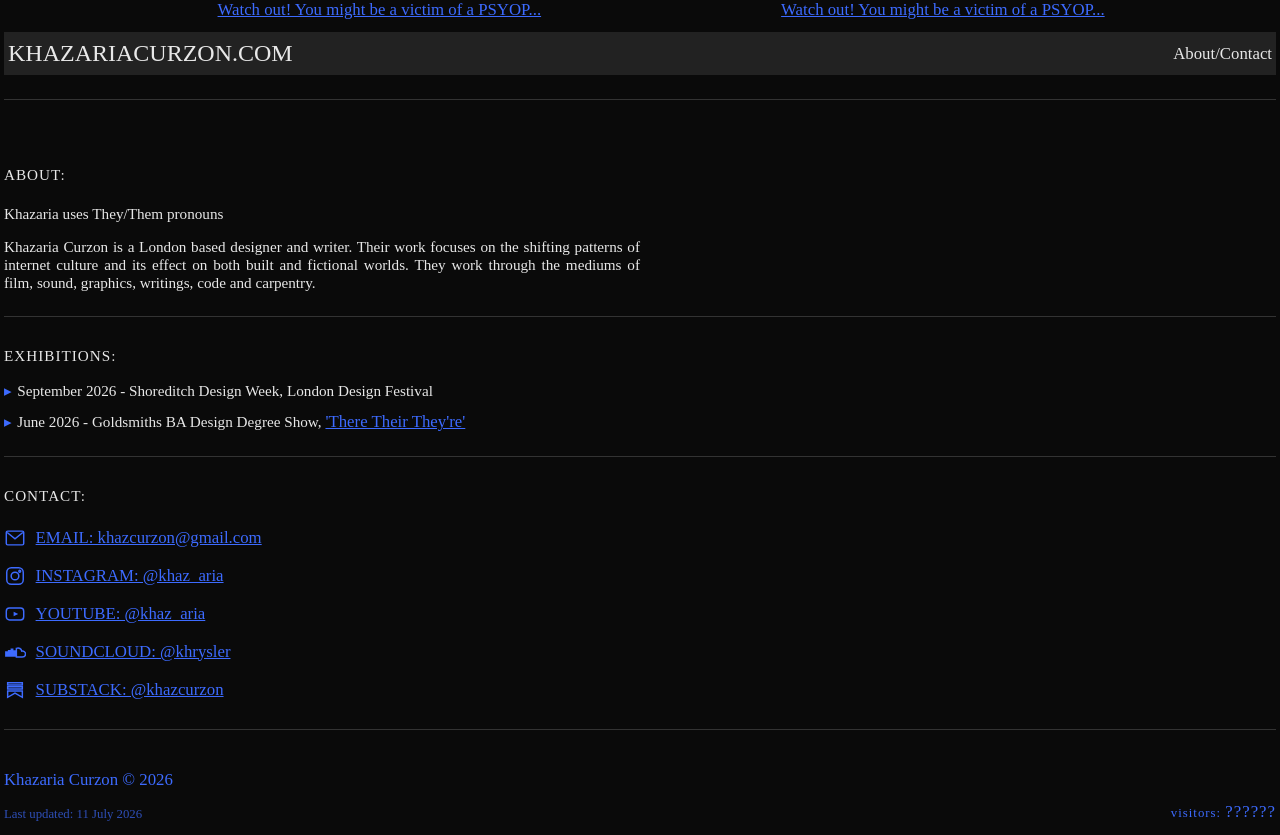
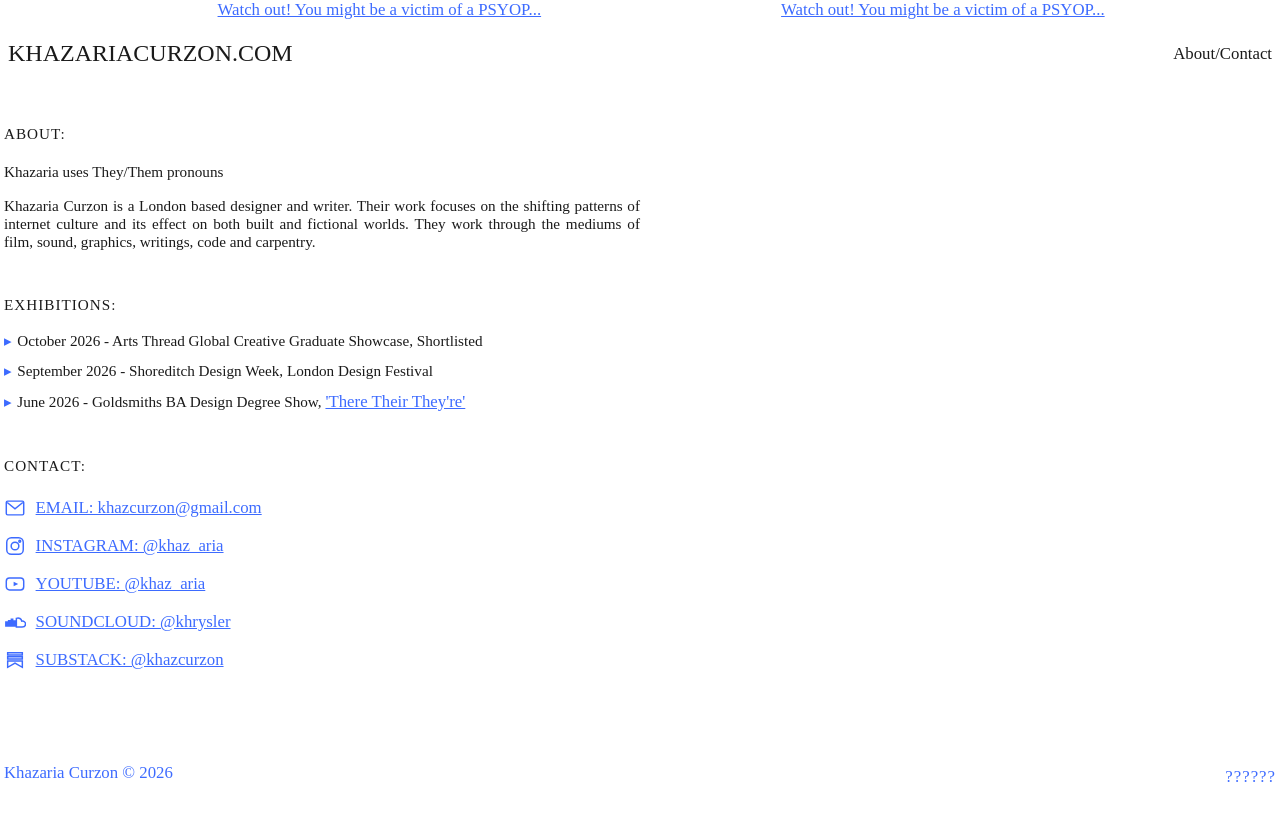
Before and after one commit to khazaria60/Website, a plain HTML site: page about.html in a window 1280 px wide. After the commit the page ends 800 px from the top, so only its background shows below. Drawn offline with Linux system fonts and the light colour scheme; no server answers.

Commit message:
new changes

```diff
--- a/about.html
+++ b/about.html
@@ -4,7 +4,7 @@
 <meta charset="UTF-8">
 <meta name="viewport" content="width=device-width, initial-scale=1.0">
 <title>Khazaria Curzon — About/Contact</title>
-<link rel="stylesheet" href="style.css?v=39">
+<link rel="stylesheet" href="style.css?v=42">
 </head>
 <body>
 
@@ -41,6 +41,7 @@
   <section class="exhibitions" id="exhibitions">
     <h2 class="section-title">Exhibitions:</h2>
     <ul class="exhibition-list">
+      <li class="exhibition-item">October 2026 - Arts Thread Global Creative Graduate Showcase, Shortlisted</li>
       <li class="exhibition-item">September 2026 - Shoreditch Design Week, London Design Festival</li>
       <li class="exhibition-item">June 2026 - Goldsmiths BA Design Degree Show, <a href="https://theretheirtheyre.show/" target="_blank" rel="noopener">'There Their They're'</a></li>
     </ul>
@@ -92,9 +93,8 @@
 <footer class="site-footer">
   <div>
     <p>Khazaria Curzon © 2026</p>
-    <p class="last-updated">Last updated: 11 July 2026</p>
   </div>
-  <p class="visitor-counter" id="visitorCounter">visitors: <span id="visitorCount">------</span></p>
+  <p class="visitor-counter" id="visitorCounter"><span id="visitorCount">------</span></p>
 </footer>
 
 <script src="script.js?v=4"></script>
--- a/style.css
+++ b/style.css
@@ -17,8 +17,8 @@ body {
   min-height: 100vh;
   display: flex;
   flex-direction: column;
-  background-color: #0a0a0a;
-  color: #e8e8e8;
+  background-color: #ffffff;
+  color: #1a1a1a;
 }
 
 main {
@@ -55,7 +55,7 @@ ul {
   max-width: 50%;
   margin-top: 0.5rem;
   font-size: 0.95rem;
-  color: #e8e8e8;
+  color: #1a1a1a;
   text-align: justify;
 }
 
@@ -104,7 +104,7 @@ ul {
   max-width: 50%;
   margin-top: 0.5rem;
   font-size: 0.95rem;
-  color: #e8e8e8;
+  color: #1a1a1a;
   text-align: justify;
 }
 
@@ -154,18 +154,19 @@ h2 {
 }
 
 .section-title {
-  color: #e8e8e8;
+  color: #1a1a1a;
   text-transform: uppercase;
   letter-spacing: 1px;
   font-size: 0.95rem;
   padding: 0.35rem 0;
+  margin-top: 0;
   margin-bottom: 0.75rem;
 }
 
 
 
 .logo {
-  color: #e8e8e8;
+  color: #1a1a1a;
   text-transform: uppercase;
   text-decoration: none;
   font-size: 1.5rem;
@@ -178,7 +179,7 @@ h2 {
 }
 
 .main-nav a {
-  color: #e8e8e8;
+  color: #1a1a1a;
   text-decoration: none;
 }
 
@@ -187,8 +188,7 @@ h2 {
   align-items: center;
   justify-content: space-between;
   width: 100%;
-  background-color: #222;
-  padding: 0.5rem 0.25rem;
+  padding: 0.5rem 0.25rem 0.75rem;
 }
 
 .main-nav {
@@ -249,13 +249,9 @@ h2 {
 
 hr {
   border: none;
-  border-top: 1px solid #333;
-  margin: 1.5rem 0;
+  margin: 1.25rem 0;
 }
 
-.about {
-  padding-top: 1.5rem;
-}
 
 
 
@@ -264,7 +260,6 @@ hr {
   display: flex;
   align-items: flex-start;
   gap: 0;
-  margin-top: 1.5rem;
 }
 
 .content-layout.is-active {
@@ -307,7 +302,7 @@ hr {
 }
 
 .content-layout.is-active .preview-image {
-  height: calc(100vh - 2rem);
+  max-height: calc(100vh - 2rem);
 }
 
 .preview-image.is-empty {
```
Also changed, not shown: index.html (+2 -3 lines), 1 other file.
